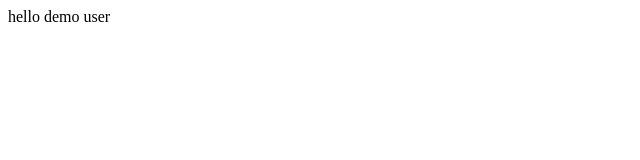
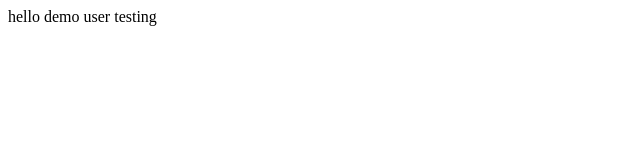
Before and after one commit to Snofkin/demojenkins, a plain HTML site: page index.html in a window 1280 px wide. Shown: the full height of the page, 0-640 px from the left. Drawn offline with Linux system fonts and the light colour scheme.

Commit message:
Update index.html

```diff
--- a/index.html
+++ b/index.html
@@ -1,3 +1,3 @@
 <html>
-<body> hello demo user</body>
+<body> hello demo user testing</body>
 </html>
```
